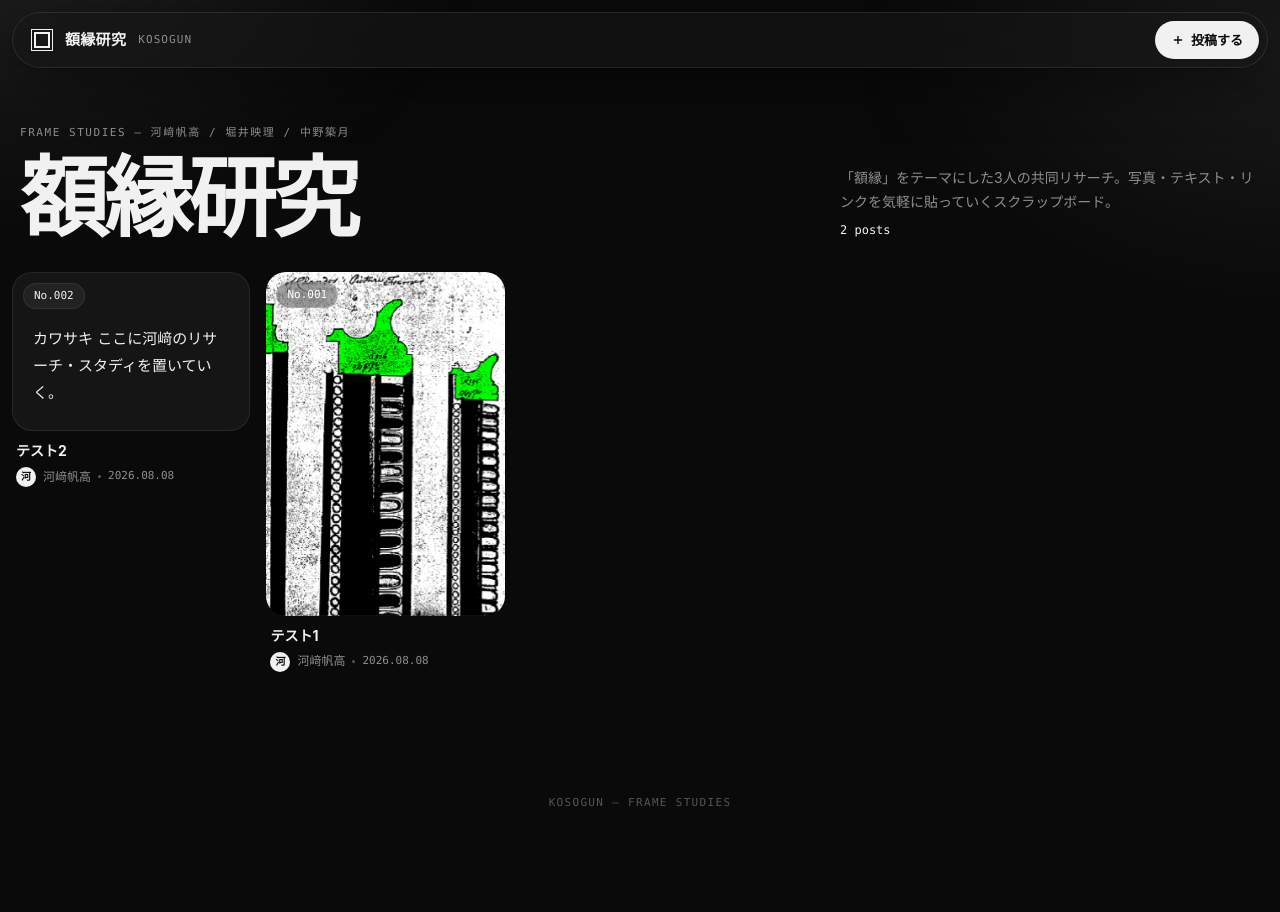
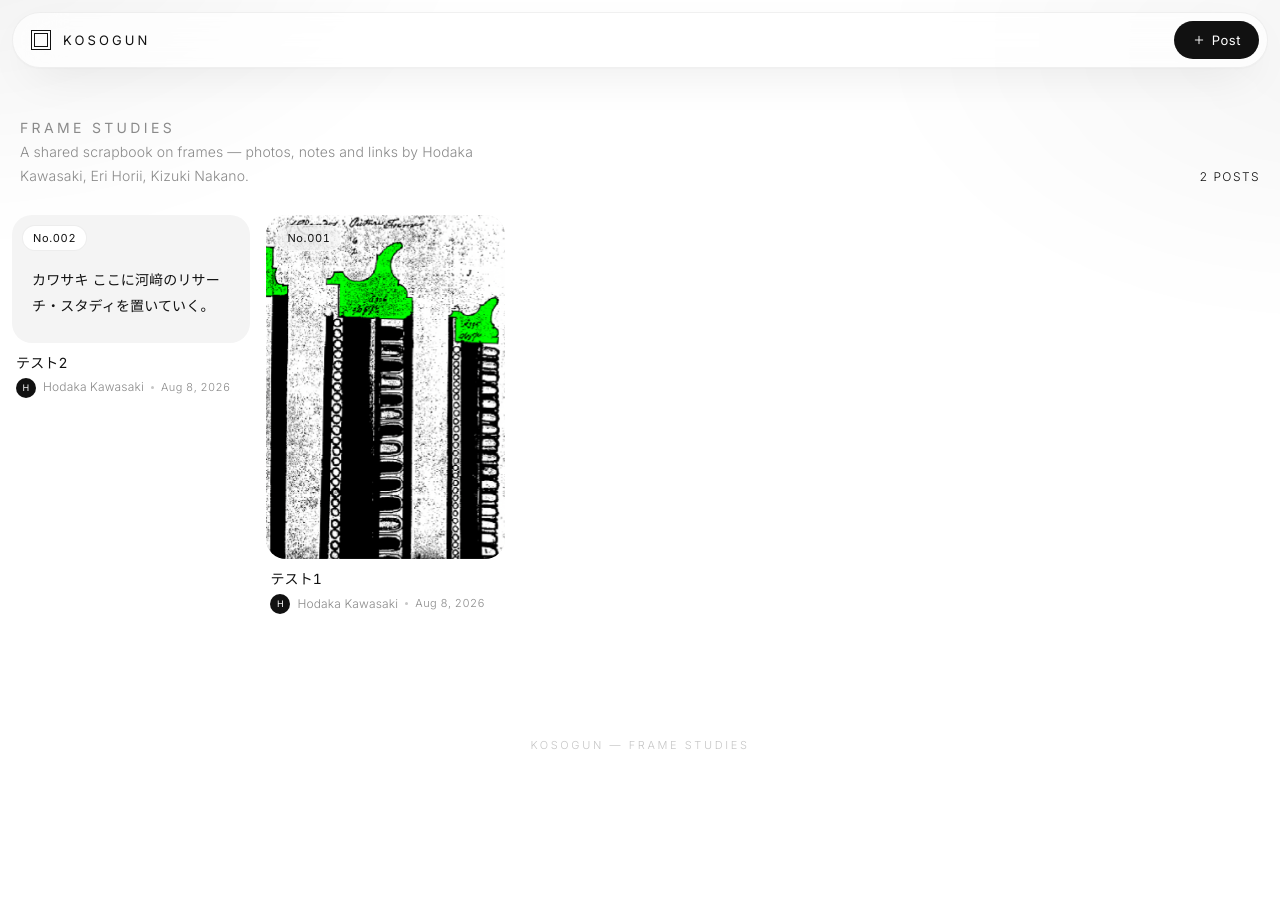
Before and after one commit to da-unch/kosogun, a Jekyll site: the page built from index.html, in a window 1280 px wide. Built offline with Jekyll 4.4.1, drawn with Linux system fonts in a browser that asks for light colours.

Commit message:
白背景・英語の細ゴシックに変更、サイト名の日本語見出しを削除
Co-Authored-By: Claude Opus 5 <noreply@anthropic.com>

```diff
--- a/_config.yml
+++ b/_config.yml
@@ -3,9 +3,9 @@ description: 河﨑帆高・堀井映理・中野築月による額縁の共同
 markdown: kramdown
 
 members:
-  - { key: "河﨑", name: "河﨑帆高" }
-  - { key: "堀井", name: "堀井映理" }
-  - { key: "中野", name: "中野築月" }
+  - { key: "河﨑", name: "河﨑帆高", en: "Hodaka Kawasaki" }
+  - { key: "堀井", name: "堀井映理", en: "Eri Horii" }
+  - { key: "中野", name: "中野築月", en: "Kizuki Nakano" }
 
 defaults:
   - scope: { path: "河﨑" }
--- a/_includes/card.html
+++ b/_includes/card.html
@@ -2,7 +2,7 @@
 {%- for q in posts -%}{%- if q.url == c.url -%}{%- assign cnum = forloop.index -%}{%- break -%}{%- endif -%}{%- endfor -%}
 {%- assign ckey = c.path | split: "/" | first -%}
 {%- assign cmember = site.members | where: "key", ckey | first -%}
-{%- assign cname = cmember.name | default: ckey -%}
+{%- assign cname = cmember.en | default: cmember.name | default: ckey -%}
 {%- assign ccover = c.images | first -%}
 <a class="card{% unless ccover %} card--text{% endunless %}" href="{{ c.url | relative_url }}">
   <div class="card__media">
@@ -13,16 +13,16 @@
     {%- endif %}
     <div class="chips chips--left"><span class="chip">No.{{ cnum | prepend: "00" | slice: -3, 3 }}</span></div>
     <div class="chips chips--right">
-      {%- if c.images.size > 1 %}<span class="chip"><svg width="12" height="12" viewBox="0 0 24 24" fill="none" stroke="currentColor" stroke-width="2"><rect x="7" y="7" width="14" height="14" rx="2"/><path d="M3 17V5a2 2 0 0 1 2-2h12"/></svg>{{ c.images.size }}</span>{% endif %}
-      {%- if c.links.size > 0 %}<span class="chip"><svg width="12" height="12" viewBox="0 0 24 24" fill="none" stroke="currentColor" stroke-width="2"><path d="M10 14a5 5 0 0 0 7 0l3-3a5 5 0 0 0-7-7l-1 1"/><path d="M14 10a5 5 0 0 0-7 0l-3 3a5 5 0 0 0 7 7l1-1"/></svg>{{ c.links.size }}</span>{% endif %}
+      {%- if c.images.size > 1 %}<span class="chip"><svg width="12" height="12" viewBox="0 0 24 24" fill="none" stroke="currentColor" stroke-width="1.6"><rect x="7" y="7" width="14" height="14" rx="2"/><path d="M3 17V5a2 2 0 0 1 2-2h12"/></svg>{{ c.images.size }}</span>{% endif %}
+      {%- if c.links.size > 0 %}<span class="chip"><svg width="12" height="12" viewBox="0 0 24 24" fill="none" stroke="currentColor" stroke-width="1.6"><path d="M10 14a5 5 0 0 0 7 0l3-3a5 5 0 0 0-7-7l-1 1"/><path d="M14 10a5 5 0 0 0-7 0l-3 3a5 5 0 0 0 7 7l1-1"/></svg>{{ c.links.size }}</span>{% endif %}
     </div>
-    <span class="card__open">開く</span>
+    <span class="card__open">Open</span>
   </div>
   <div class="card__meta">
     <h3 class="card__title">{{ c.title }}</h3>
     <div class="card__sub">
       <span class="avatar">{{ cname | slice: 0 }}</span><span>{{ cname }}</span>
-      {%- if c.date %}<span class="dot-sep"></span><time>{{ c.date | date: "%Y.%m.%d" }}</time>{% endif %}
+      {%- if c.date %}<span class="dot-sep"></span><time>{{ c.date | date: "%b %-d, %Y" }}</time>{% endif %}
     </div>
   </div>
 </a>
--- a/_layouts/default.html
+++ b/_layouts/default.html
@@ -6,11 +6,14 @@
 {%- assign seg = page.path | split: "/" -%}
 {%- assign member = nil -%}
 {%- if seg.size > 1 -%}{%- assign member = site.members | where: "key", seg.first | first -%}{%- endif %}
-<title>{% if member %}{{ page.title }} — {% endif %}{{ site.title }}</title>
+<title>{% if member %}{{ page.title }} — {% endif %}KOSOGUN — Frame Studies</title>
 {%- if site.description %}
 <meta name="description" content="{{ site.description }}">
 {%- endif %}
-<meta name="theme-color" content="#0a0a0a">
+<meta name="theme-color" content="#ffffff">
+<link rel="preconnect" href="https://fonts.googleapis.com">
+<link rel="preconnect" href="https://fonts.gstatic.com" crossorigin>
+<link rel="stylesheet" href="https://fonts.googleapis.com/css2?family=Inter:wght@200;300;400;500&family=Noto+Sans+JP:wght@200;300;400;500&display=swap">
 <link rel="stylesheet" href="{{ '/assets/css/style.css' | relative_url }}">
 <script>document.documentElement.classList.add('js')</script>
 <script src="{{ '/assets/js/app.js' | relative_url }}" defer></script>
@@ -18,11 +21,11 @@
 <body class="{% if member %}page-post{% else %}page-home{% endif %}">
 <header class="topbar">
   {%- if member %}
-  <a class="icon-btn" href="{{ '/' | relative_url }}" data-back aria-label="一覧に戻る"><svg width="18" height="18" viewBox="0 0 24 24" fill="none" stroke="currentColor" stroke-width="2.2"><path d="m15 18-6-6 6-6"/></svg></a>
+  <a class="icon-btn" href="{{ '/' | relative_url }}" data-back aria-label="Back"><svg width="18" height="18" viewBox="0 0 24 24" fill="none" stroke="currentColor" stroke-width="1.6"><path d="m15 18-6-6 6-6"/></svg></a>
   {%- endif %}
-  <a class="brand" href="{{ '/' | relative_url }}"><span class="brand__mark" aria-hidden="true"></span>額縁研究<small>kosogun</small></a>
+  <a class="brand" href="{{ '/' | relative_url }}"><span class="brand__mark" aria-hidden="true"></span>Kosogun</a>
   <span class="topbar__spacer"></span>
-  <a class="pill" href="{{ '/admin/' | relative_url }}"><svg width="14" height="14" viewBox="0 0 24 24" fill="none" stroke="currentColor" stroke-width="2.4"><path d="M12 5v14M5 12h14"/></svg>投稿する</a>
+  <a class="pill" href="{{ '/admin/' | relative_url }}"><svg width="14" height="14" viewBox="0 0 24 24" fill="none" stroke="currentColor" stroke-width="1.6"><path d="M12 5v14M5 12h14"/></svg>Post</a>
 </header>
 {%- if member %}
 {% include post.html member=member %}
--- a/assets/css/style.css
+++ b/assets/css/style.css
@@ -1,21 +1,20 @@
 :root {
-  --bg: #0a0a0a;
-  --surface: #151515;
-  --surface-2: #222222;
-  --ink: #f1f1f1;
-  --muted: #8e8e8e;
-  --faint: #555555;
-  --line: rgba(255, 255, 255, .08);
-  --glass: rgba(24, 24, 24, .55);
-  --glass-line: rgba(255, 255, 255, .09);
-  --shadow: 0 1px 2px rgba(0, 0, 0, .4), 0 20px 60px -16px rgba(0, 0, 0, .75);
+  --bg: #ffffff;
+  --surface: #f4f4f4;
+  --surface-2: #ececec;
+  --ink: #111111;
+  --muted: #8a8a8a;
+  --faint: #c6c6c6;
+  --line: rgba(0, 0, 0, .07);
+  --glass: rgba(255, 255, 255, .7);
+  --glass-line: rgba(0, 0, 0, .06);
+  --shadow: 0 1px 2px rgba(0, 0, 0, .03), 0 16px 48px -20px rgba(0, 0, 0, .18);
   --radius: 20px;
   --gap: 16px;
   --wide: min(100% - 24px, 1680px);
   --ease: cubic-bezier(.2, .7, .2, 1);
-  --font: -apple-system, BlinkMacSystemFont, "Hiragino Sans", "Hiragino Kaku Gothic ProN", "Noto Sans JP", "Yu Gothic", sans-serif;
-  --mono: ui-monospace, "SF Mono", "JetBrains Mono", Menlo, Consolas, monospace;
-  color-scheme: dark;
+  --font: "Inter", "Noto Sans JP", "Helvetica Neue", "Hiragino Sans", sans-serif;
+  color-scheme: light;
 }
 
 @view-transition { navigation: auto; }
@@ -29,7 +28,10 @@ body {
   color: var(--ink);
   font-family: var(--font);
   font-size: 15px;
+  font-weight: 300;
   line-height: 1.7;
+  letter-spacing: .01em;
+  font-variant-numeric: tabular-nums;
   -webkit-font-smoothing: antialiased;
 }
 body::before {
@@ -39,8 +41,8 @@ body::before {
   z-index: -2;
   pointer-events: none;
   background:
-    radial-gradient(40% 35% at 12% 8%, rgba(128, 128, 128, .2), transparent 70%),
-    radial-gradient(35% 30% at 88% 18%, rgba(128, 128, 128, .14), transparent 70%);
+    radial-gradient(40% 35% at 12% 8%, rgba(0, 0, 0, .06), transparent 70%),
+    radial-gradient(35% 30% at 88% 18%, rgba(0, 0, 0, .04), transparent 70%);
   filter: blur(40px);
 }
 a { color: inherit; text-decoration: none; }
@@ -66,12 +68,11 @@ button { font: inherit; color: inherit; }
   box-shadow: var(--shadow);
 }
 .page-post .topbar { padding-left: 8px; }
-.brand { display: flex; align-items: center; gap: 12px; font-weight: 700; letter-spacing: .02em; white-space: nowrap; }
-.brand small { font-family: var(--mono); font-size: 11px; font-weight: 500; letter-spacing: .1em; text-transform: uppercase; color: var(--muted); }
+.brand { display: flex; align-items: center; gap: 12px; font-size: 13px; font-weight: 400; letter-spacing: .24em; text-transform: uppercase; white-space: nowrap; }
 .brand__mark {
-  width: 16px;
-  height: 16px;
-  border: 2px solid currentColor;
+  width: 14px;
+  height: 14px;
+  border: 1px solid currentColor;
   outline: 1px solid currentColor;
   outline-offset: 2px;
   margin: 0 3px;
@@ -87,10 +88,11 @@ button { font: inherit; color: inherit; }
   background: var(--ink);
   color: var(--bg);
   font-size: 13px;
-  font-weight: 650;
+  font-weight: 400;
+  letter-spacing: .04em;
   transition: transform .25s var(--ease), opacity .25s;
 }
-.pill { padding: 0 16px; }
+.pill { padding: 0 18px; }
 .icon-btn { width: 38px; background: var(--surface-2); color: var(--ink); flex: none; }
 .pill:hover, .icon-btn:hover { transform: translateY(-1px); }
 .pill:active, .icon-btn:active { transform: scale(.96); }
@@ -98,19 +100,18 @@ button { font: inherit; color: inherit; }
 /* ---------- intro ---------- */
 .intro {
   width: var(--wide);
-  margin: 56px auto 32px;
+  margin: 48px auto 28px;
   padding: 0 8px;
   display: flex;
   align-items: flex-end;
   justify-content: space-between;
-  gap: 24px;
+  gap: 16px 32px;
   flex-wrap: wrap;
   animation: rise .8s var(--ease) both;
 }
-.eyebrow { margin-bottom: 14px; font-family: var(--mono); font-size: 11px; letter-spacing: .14em; text-transform: uppercase; color: var(--muted); }
-.intro h1 { margin: 0; font-size: clamp(40px, 7vw, 88px); line-height: .95; letter-spacing: -.045em; font-weight: 800; }
-.intro p { margin: 0; max-width: 30em; font-size: 14px; color: var(--muted); }
-.intro .count { display: block; margin-top: 6px; font-family: var(--mono); font-size: 12px; color: var(--ink); }
+.eyebrow { margin: 0 0 6px; font-size: 11px; font-weight: 400; letter-spacing: .24em; text-transform: uppercase; color: var(--muted); }
+.intro p { margin: 0; max-width: 34em; font-size: 14px; color: var(--muted); }
+.intro .count { font-size: 12px; letter-spacing: .12em; text-transform: uppercase; color: var(--ink); }
 
 /* ---------- masonry grid ---------- */
 .grid {
@@ -136,7 +137,7 @@ button { font: inherit; color: inherit; }
   overflow: hidden;
   isolation: isolate;
   border-radius: var(--radius);
-  background: var(--surface-2);
+  background: var(--surface);
 }
 .card__media img { width: 100%; height: auto; transition: transform .9s var(--ease); }
 .card:hover .card__media img { transform: scale(1.045); }
@@ -144,18 +145,18 @@ button { font: inherit; color: inherit; }
   content: "";
   position: absolute;
   inset: 0;
-  background: linear-gradient(to top, rgba(0, 0, 0, .5), rgba(0, 0, 0, 0) 50%);
+  background: linear-gradient(to top, rgba(0, 0, 0, .38), rgba(0, 0, 0, 0) 50%);
   opacity: 0;
   transition: opacity .45s var(--ease);
   pointer-events: none;
 }
 .card:hover .card__media::after { opacity: 1; }
-.card--text .card__media { padding: 52px 20px 24px; background: var(--surface); border: 1px solid var(--line); }
+.card--text .card__media { padding: 52px 20px 24px; background: var(--surface); }
 .card--text .card__media::after { display: none; }
 .card__excerpt {
   margin: 0;
-  font-size: 15px;
-  line-height: 1.8;
+  font-size: 14px;
+  line-height: 1.85;
   display: -webkit-box;
   -webkit-line-clamp: 8;
   -webkit-box-orient: vertical;
@@ -171,16 +172,16 @@ button { font: inherit; color: inherit; }
   height: 26px;
   padding: 0 10px;
   border-radius: 999px;
-  font-family: var(--mono);
   font-size: 11px;
-  font-weight: 500;
-  color: #fff;
-  background: rgba(20, 20, 20, .32);
+  font-weight: 400;
+  letter-spacing: .06em;
+  color: #111;
+  background: rgba(255, 255, 255, .6);
   -webkit-backdrop-filter: blur(14px) saturate(160%);
   backdrop-filter: blur(14px) saturate(160%);
-  border: 1px solid rgba(255, 255, 255, .18);
+  border: 1px solid rgba(255, 255, 255, .5);
 }
-.card--text .chip { color: var(--ink); background: var(--surface-2); border-color: var(--line); }
+.card--text .chip { background: var(--bg); border-color: var(--line); }
 .card__open {
   position: absolute;
   right: 10px;
@@ -189,9 +190,10 @@ button { font: inherit; color: inherit; }
   padding: 7px 14px;
   border-radius: 999px;
   font-size: 12px;
-  font-weight: 650;
+  font-weight: 400;
+  letter-spacing: .06em;
   color: #111;
-  background: rgba(255, 255, 255, .78);
+  background: rgba(255, 255, 255, .8);
   -webkit-backdrop-filter: blur(14px);
   backdrop-filter: blur(14px);
   opacity: 0;
@@ -201,9 +203,9 @@ button { font: inherit; color: inherit; }
 .card:hover .card__open { opacity: 1; transform: none; }
 .card--text .card__open { background: var(--ink); color: var(--bg); }
 .card__meta { padding: 10px 4px 2px; }
-.card__title { margin: 0; font-size: 14px; font-weight: 650; line-height: 1.45; }
-.card__sub { display: flex; align-items: center; gap: 7px; margin-top: 5px; font-size: 12px; color: var(--muted); }
-.card__sub time { font-family: var(--mono); font-size: 11px; }
+.card__title { margin: 0; font-size: 14px; font-weight: 400; line-height: 1.45; }
+.card__sub { display: flex; align-items: center; gap: 7px; margin-top: 4px; font-size: 12px; color: var(--muted); }
+.card__sub time { font-size: 11px; letter-spacing: .04em; }
 .avatar {
   display: inline-grid;
   place-items: center;
@@ -213,15 +215,15 @@ button { font: inherit; color: inherit; }
   border-radius: 50%;
   background: var(--ink);
   color: var(--bg);
-  font-size: 10px;
-  font-weight: 700;
+  font-size: 9px;
+  font-weight: 400;
 }
 .dot-sep { width: 3px; height: 3px; border-radius: 50%; background: var(--faint); }
 
 /* ---------- post detail ---------- */
 .backdrop { position: fixed; inset: 0; z-index: -1; overflow: hidden; pointer-events: none; }
-.backdrop img { width: 100%; height: 100%; object-fit: cover; filter: blur(80px) grayscale(1) contrast(1.1); transform: scale(1.3); opacity: .5; }
-.backdrop::after { content: ""; position: absolute; inset: 0; background: linear-gradient(to bottom, transparent 0%, var(--bg) 90%); }
+.backdrop img { width: 100%; height: 100%; object-fit: cover; filter: blur(90px) grayscale(1); transform: scale(1.3); opacity: .35; }
+.backdrop::after { content: ""; position: absolute; inset: 0; background: linear-gradient(to bottom, transparent 0%, var(--bg) 85%); }
 
 .pin {
   display: grid;
@@ -241,7 +243,7 @@ button { font: inherit; color: inherit; }
 @media (max-width: 860px) {
   .pin { grid-template-columns: 1fr; border-radius: 28px; }
 }
-.pin__media { position: relative; min-height: 320px; background: #0b0b0b; }
+.pin__media { position: relative; min-height: 320px; background: var(--surface); }
 .carousel { display: flex; height: 100%; overflow-x: auto; scroll-snap-type: x mandatory; scrollbar-width: none; }
 .carousel::-webkit-scrollbar { display: none; }
 .carousel figure { flex: 0 0 100%; display: grid; place-items: center; margin: 0; min-height: min(78vh, 760px); scroll-snap-align: center; }
@@ -258,10 +260,10 @@ button { font: inherit; color: inherit; }
   place-items: center;
   width: 40px;
   height: 40px;
-  border: 1px solid rgba(255, 255, 255, .2);
+  border: 1px solid rgba(255, 255, 255, .5);
   border-radius: 50%;
-  color: #fff;
-  background: rgba(20, 20, 20, .35);
+  color: #111;
+  background: rgba(255, 255, 255, .6);
   -webkit-backdrop-filter: blur(14px);
   backdrop-filter: blur(14px);
   cursor: pointer;
@@ -282,46 +284,47 @@ button { font: inherit; color: inherit; }
   gap: 6px;
   padding: 7px 10px;
   border-radius: 999px;
-  background: rgba(20, 20, 20, .32);
+  background: rgba(255, 255, 255, .55);
   -webkit-backdrop-filter: blur(12px);
   backdrop-filter: blur(12px);
 }
-.dots button { width: 6px; height: 6px; padding: 0; border: 0; border-radius: 999px; background: rgba(255, 255, 255, .45); cursor: pointer; transition: width .35s var(--ease), background .35s; }
-.dots button[aria-current="true"] { width: 18px; background: #fff; }
+.dots button { width: 6px; height: 6px; padding: 0; border: 0; border-radius: 999px; background: rgba(0, 0, 0, .25); cursor: pointer; transition: width .35s var(--ease), background .35s; }
+.dots button[aria-current="true"] { width: 18px; background: #111; }
 
 .pin__body { display: flex; flex-direction: column; gap: 22px; padding: 36px 36px 40px; }
 @media (max-width: 560px) { .pin__body { padding: 26px 22px 30px; } }
 .pin__top { display: flex; align-items: center; justify-content: space-between; gap: 12px; }
-.num { font-family: var(--mono); font-size: 12px; letter-spacing: .06em; color: var(--muted); }
-.pin h1 { margin: 0; font-size: clamp(26px, 3.2vw, 40px); line-height: 1.2; letter-spacing: -.02em; font-weight: 750; }
-.byline { display: flex; align-items: center; gap: 10px; font-size: 14px; font-weight: 600; }
-.byline .avatar { width: 36px; height: 36px; font-size: 14px; }
-.byline small { display: block; font-size: 11px; font-weight: 400; color: var(--muted); }
+.num { font-size: 11px; letter-spacing: .14em; text-transform: uppercase; color: var(--muted); }
+.pin h1 { margin: 0; font-size: clamp(28px, 3.4vw, 44px); line-height: 1.2; letter-spacing: -.01em; font-weight: 200; }
+.byline { display: flex; align-items: center; gap: 10px; font-size: 14px; font-weight: 400; }
+.byline .avatar { width: 36px; height: 36px; font-size: 12px; }
+.byline small { display: block; font-size: 11px; font-weight: 300; letter-spacing: .12em; text-transform: uppercase; color: var(--muted); }
 
-.prose { font-size: 15.5px; line-height: 1.95; overflow-wrap: anywhere; }
+.prose { font-size: 15px; line-height: 1.95; overflow-wrap: anywhere; }
 .prose > :first-child { margin-top: 0; }
 .prose > :last-child { margin-bottom: 0; }
 .prose p { margin: 0 0 1em; }
-.prose h1, .prose h2, .prose h3 { margin: 1.6em 0 .6em; font-size: 1.05em; }
+.prose h1, .prose h2, .prose h3 { margin: 1.6em 0 .6em; font-size: 1.05em; font-weight: 400; }
+.prose strong { font-weight: 500; }
 .prose img { margin: 1em 0; border-radius: 14px; }
 .prose a { text-decoration: underline; text-underline-offset: 3px; }
-.prose blockquote { margin: 1em 0; padding: .1em 1em; border-left: 2px solid var(--ink); color: var(--muted); }
+.prose blockquote { margin: 1em 0; padding: .1em 1em; border-left: 1px solid var(--ink); color: var(--muted); }
 .prose table { width: 100%; border-collapse: collapse; font-size: 14px; }
-.prose th, .prose td { padding: .4rem .6rem; border: 1px solid var(--line); text-align: left; }
+.prose th, .prose td { padding: .4rem .6rem; border: 1px solid var(--line); text-align: left; font-weight: 300; }
 
 .links { display: grid; gap: 8px; margin: 0; padding: 0; list-style: none; }
-.links a { display: flex; align-items: center; gap: 12px; padding: 10px 14px 10px 10px; border-radius: 16px; background: var(--surface-2); transition: transform .25s var(--ease); }
-.links a:hover { transform: translateY(-1px); }
-.links .fav { display: grid; place-items: center; flex: none; width: 34px; height: 34px; border-radius: 10px; background: var(--surface); }
+.links a { display: flex; align-items: center; gap: 12px; padding: 10px 14px 10px 10px; border-radius: 16px; background: var(--surface); transition: transform .25s var(--ease), background .25s; }
+.links a:hover { transform: translateY(-1px); background: var(--surface-2); }
+.links .fav { display: grid; place-items: center; flex: none; width: 34px; height: 34px; border-radius: 10px; background: var(--bg); }
 .links .txt { flex: 1; min-width: 0; }
-.links strong { display: block; font-size: 13px; font-weight: 650; }
-.links .txt span { display: block; overflow: hidden; font-family: var(--mono); font-size: 11px; color: var(--muted); white-space: nowrap; text-overflow: ellipsis; }
+.links strong { display: block; font-size: 13px; font-weight: 400; }
+.links .txt span { display: block; overflow: hidden; font-size: 11px; color: var(--muted); white-space: nowrap; text-overflow: ellipsis; }
 .links .arrow { flex: none; color: var(--muted); }
 
-.section-title { width: var(--wide); margin: 80px auto 20px; font-size: 20px; font-weight: 750; letter-spacing: -.01em; text-align: center; }
+.section-title { width: var(--wide); margin: 80px auto 20px; font-size: 12px; font-weight: 400; letter-spacing: .24em; text-transform: uppercase; text-align: center; color: var(--muted); }
 
 .empty { width: var(--wide); margin: 40px auto; text-align: center; color: var(--muted); }
-.footer { padding: 24px 0 56px; font-family: var(--mono); font-size: 11px; letter-spacing: .12em; text-align: center; color: var(--faint); }
+.footer { padding: 24px 0 56px; font-size: 11px; letter-spacing: .24em; text-align: center; color: var(--faint); }
 
 @keyframes rise {
   from { opacity: 0; transform: translateY(24px) scale(.985); }
--- a/index.html
+++ b/index.html
@@ -1,20 +1,20 @@
 ---
 layout: default
-title: 額縁研究
+title: Frame Studies
 ---
 {%- include posts.html -%}
 {%- assign feed = posts | reverse -%}
 <section class="intro">
   <div>
-    <div class="eyebrow">Frame Studies — {{ site.members | map: "name" | join: " / " }}</div>
-    <h1>額縁研究</h1>
+    <p class="eyebrow">Frame Studies</p>
+    <p>A shared scrapbook on frames — photos, notes and links by {{ site.members | map: "en" | join: ", " }}.</p>
   </div>
-  <p>「額縁」をテーマにした3人の共同リサーチ。写真・テキスト・リンクを気軽に貼っていくスクラップボード。<span class="count">{{ posts.size }} posts</span></p>
+  <span class="count">{{ posts.size }} posts</span>
 </section>
 {%- if feed.size > 0 %}
 <div class="grid" data-masonry>
   {%- for item in feed %}{% include card.html p=item %}{% endfor %}
 </div>
 {%- else %}
-<p class="empty">まだ投稿がありません。</p>
+<p class="empty">No posts yet.</p>
 {%- endif %}
```
Also changed, not shown: _includes/post.html (+10 -10 lines).
